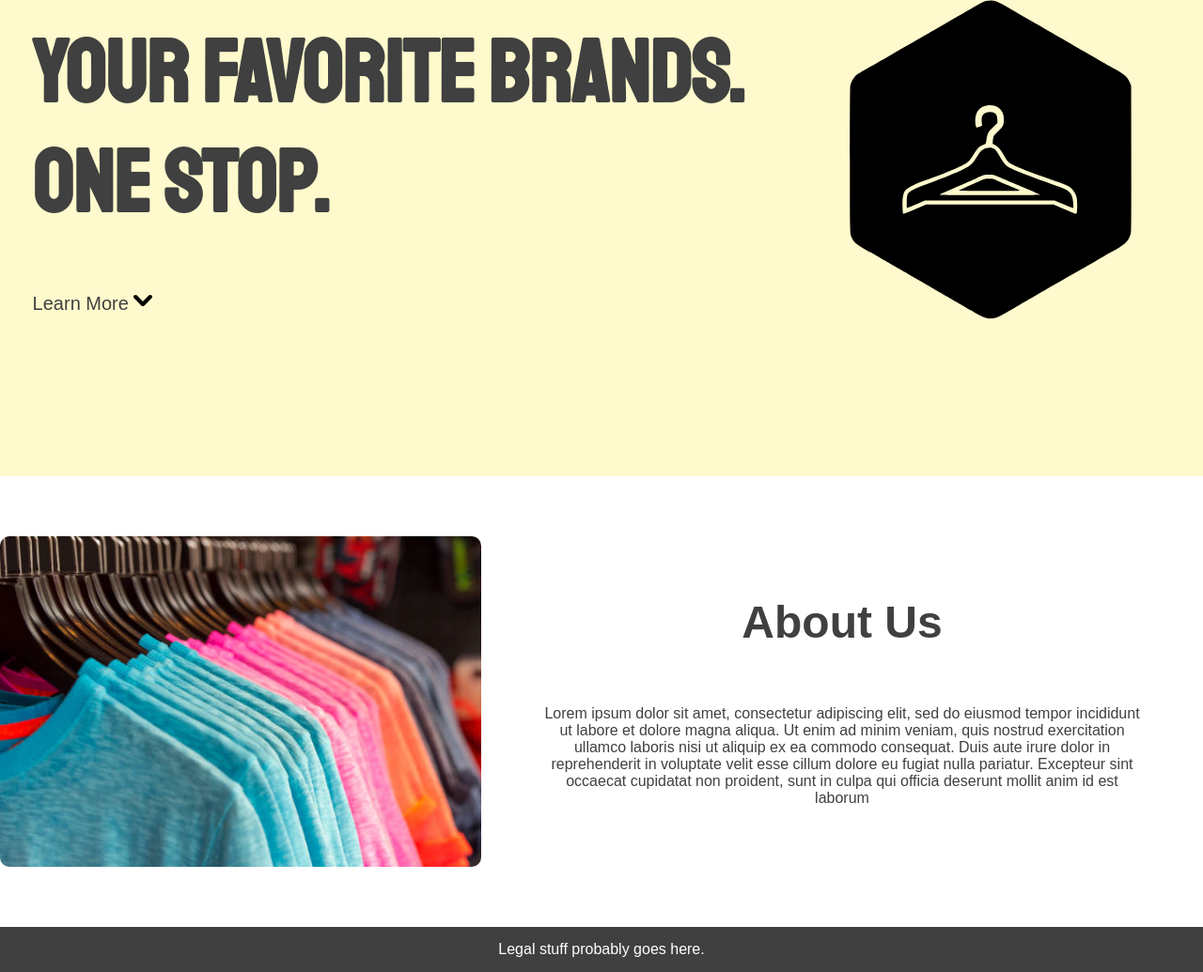
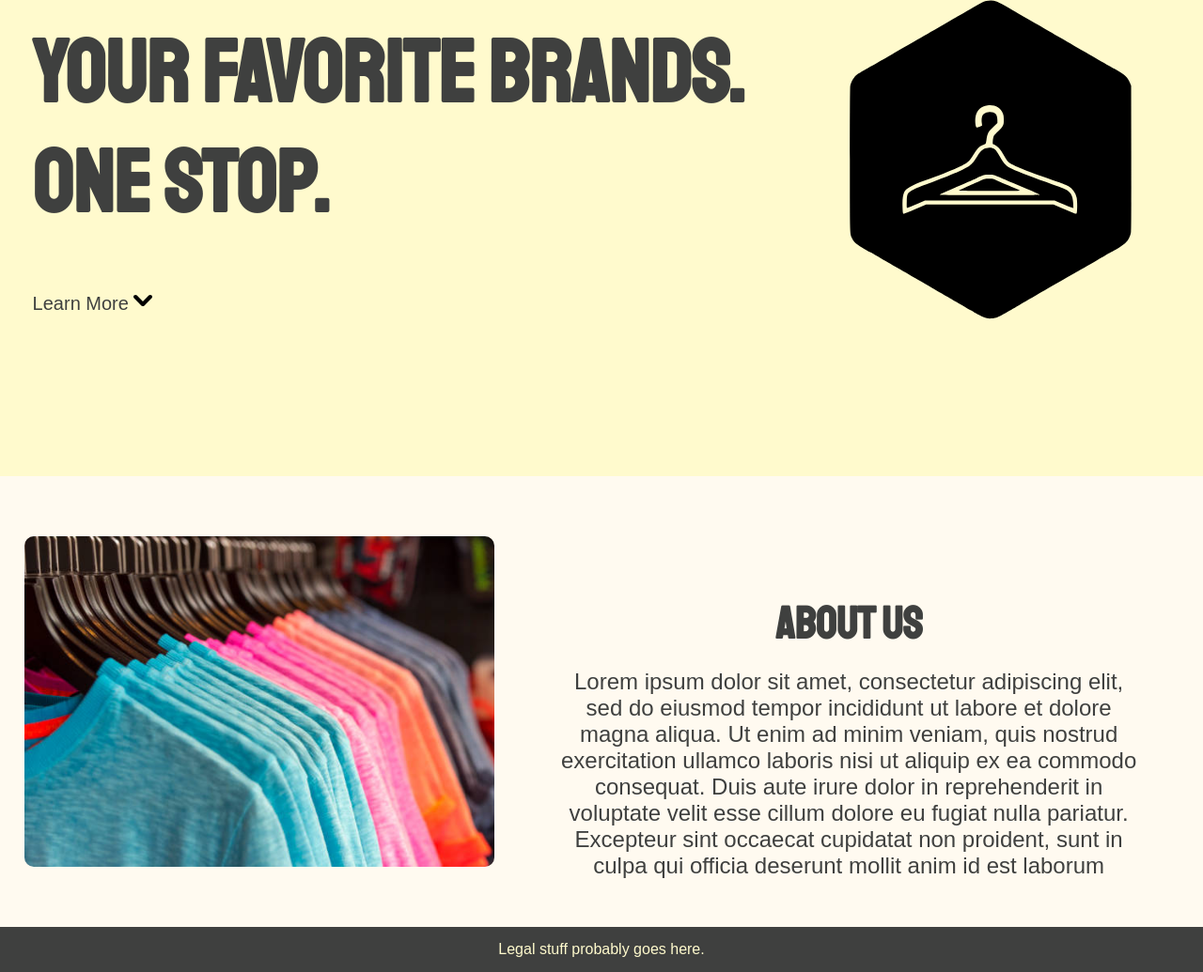
Before and after one commit to DevinVS/storeFront, a Python web app: template templates/index.html in a window 1280 px wide. Shown: the part 293-1328 px from the top of the page at 94% size. Run offline with Jinja, Linux system fonts and the light colour scheme; the template is opened without the code that fills it, so the values that code supplies are empty.

Commit message:
Fixed about section

```diff
--- a/static/home.css
+++ b/static/home.css
@@ -88,14 +88,14 @@ a{
 }
 
 #about{
-    background-color: white;
+    background-color: floralwhite;
     height: 60vh;
     display: flex;
     flex-direction: row;
     justify-content: space-around;
     align-content: center;
     text-align: center;
-    padding: 5% 0;
+    padding: 5% 0 5% 2%;
 }
 
 #abouttext{
@@ -116,13 +116,13 @@ a{
 }
 
 #about h3{
-    font-family: 'Staaliches', sans-serif;
+    font-family: 'Staatliches', sans-serif;
     font-size: 3em;
 }
 
 #about p{
-    font-family: sans-serif;
-    font-size: 1em;
+    font-family: Arial, Helvetica, sans-serif;
+    font-size: 1.5em;
 }
 
 #buttonimg{
@@ -140,7 +140,7 @@ a{
     background-color: #3F403F;
     text-align: center;
     vertical-align: center;
-    color: white;
+    color: lemonchiffon;
     font-family: sans-serif;
     display: flex;
     justify-content: center;
--- a/templates/index.html
+++ b/templates/index.html
@@ -28,10 +28,10 @@
             </div>
             <div id="about">
                     <div id="aboutimage">
-
-                        </div>
+                    </div>
                 <div id="abouttext">
                     <h3>About Us</h3>
+                    <br>
                     <p>Lorem ipsum dolor sit amet, consectetur adipiscing elit, sed do eiusmod tempor incididunt ut labore et dolore magna aliqua. Ut enim ad minim veniam, quis nostrud exercitation ullamco laboris nisi ut aliquip ex ea commodo consequat. Duis aute irure dolor in reprehenderit in voluptate velit esse cillum dolore eu fugiat nulla pariatur. Excepteur sint occaecat cupidatat non proident, sunt in culpa qui officia deserunt mollit anim id est laborum</p>
                 </div>
 
```
Also changed, not shown: static/store.css (+6 -2 lines).
